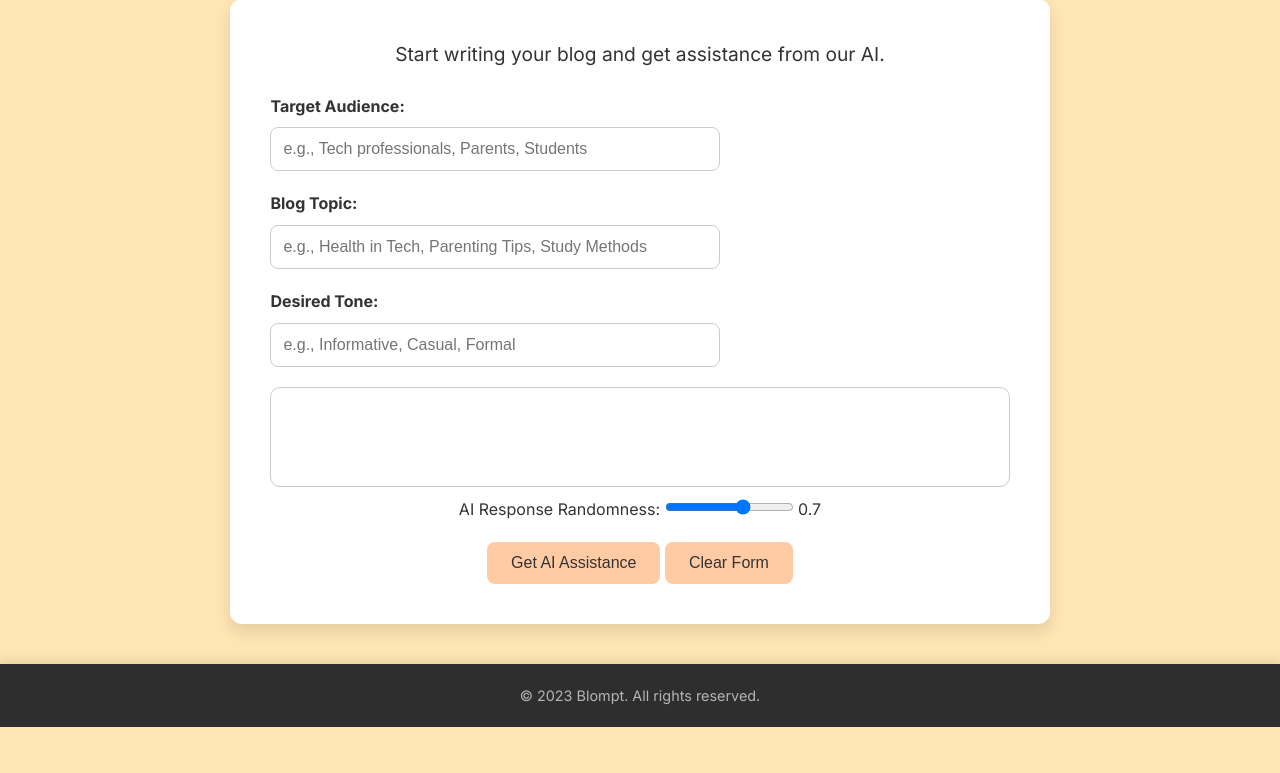
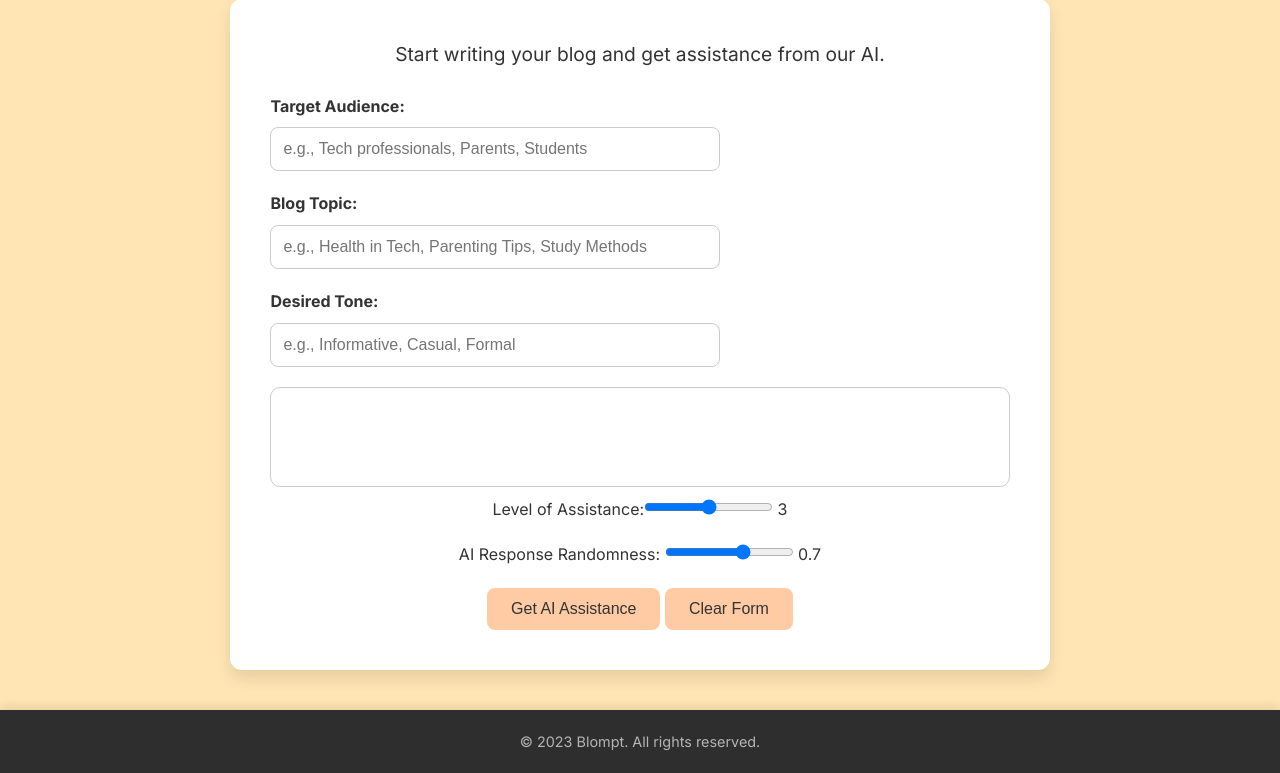
Before and after one commit to danielkellydev/blompt, a Django app: page / in a window 1280 px wide. Shown: the part 263-1036 px from the top of the page. Before the commit the page ends 990 px from the top, so only its background shows below. Run offline with Django 4.2, Linux system fonts and the light colour scheme.

Commit message:
re-added level of assistance, working on its functionality

```diff
--- a/blompt/blogwriter/static/css/styles.css
+++ b/blompt/blogwriter/static/css/styles.css
@@ -75,3 +75,10 @@ button:hover {
     background-color: #FFB090;
     transform: translateY(-2px);
 }
+
+.slider-container {
+    display: flex;
+    align-items: center;
+    justify-content: center;
+    margin-bottom: 20px;
+}
--- a/blompt/blogwriter/static/js/scripts.js
+++ b/blompt/blogwriter/static/js/scripts.js
@@ -8,26 +8,23 @@ document.addEventListener('DOMContentLoaded', function() {
     const audienceInput = document.getElementById('audience');
     const toneInput = document.getElementById('tone');
     const topicInput = document.getElementById('topic');
+    const levelOfAssistanceInput = document.getElementById('level_of_assistance');  // Slider for Level of Assistance
 
     getAssistanceBtn.addEventListener('click', async () => {
-        if(blogInput.value.trim().length === 0) {
-            alert('Please write something in the blog input first.');
-            return;
-        }
-
         // Get values from the additional fields
         const audience = encodeURIComponent(audienceInput.value);
         const tone = encodeURIComponent(toneInput.value);
         const topic = encodeURIComponent(topicInput.value);
-
+        const levelOfAssistance = encodeURIComponent(levelOfAssistanceInput.value);  // Get value from the slider
+        console.log("levelOfAssistance: " + levelOfAssistance)
         try {
-            let response = await fetch(`/get_ai_assistance?text=${encodeURIComponent(blogInput.value)}&audience=${audience}&tone=${tone}&topic=${topic}`);
+            let response = await fetch(`/get_ai_assistance?text=${encodeURIComponent(blogInput.value)}&audience=${audience}&tone=${tone}&topic=${topic}&level_of_assistance=${levelOfAssistance}`);  // Include level_of_assistance in the fetch URL
             if (response.ok) {
                 let data = await response.json();
                 let aiText = data.ai_response;  // assuming 'ai_response' is the key for the AI's output in the returned JSON
 
                 // Instead of appending directly to the blog input, show the suggestions in an alert:
-                alert(`Suggestions from AI:\n${aiText}`);
+                document.getElementById('aiResponse').innerText = aiText;
             } else {
                 console.error('Failed to fetch AI assistance.', response);
                 alert('There was an error getting AI assistance. Please check the console for details.');
--- a/blompt/blogwriter/templates/blogwriter/index.html
+++ b/blompt/blogwriter/templates/blogwriter/index.html
@@ -1,37 +1,78 @@
-{% extends "blogwriter/base.html" %}
-{% load static %}
-
-{% block title %}Blompt - AI Assisted Blog Writing{% endblock %}
-
-{% block head_extra %}
+{% extends "blogwriter/base.html" %} {% load static %} {% block title %}Blompt -
+AI Assisted Blog Writing{% endblock %} {% block head_extra %}
 <!-- Any extra CSS or meta tags for the index page only -->
-    <link rel="stylesheet" href="{% static 'css/base_styles.css' %}">
-    <link rel="stylesheet" href="{% static 'css/styles.css' %}">
-{% endblock %}
-
-{% block content %}
+<link rel="stylesheet" href="{% static 'css/base_styles.css' %}" />
+<link rel="stylesheet" href="{% static 'css/styles.css' %}" />
+{% endblock %} {% block content %}
 <section>
-        <p class="intro-text">Start writing your blog and get assistance from our AI.</p>
+  <p class="intro-text">
+    Start writing your blog and get assistance from our AI.
+  </p>
 
   <!-- Your blog writing form and other elements go here -->
   <div class="data-inputs">
     <label for="audience">Target Audience:</label>
-            <input type="text" id="audience" placeholder="e.g., Tech professionals, Parents, Students">
+    <input
+      type="text"
+      id="audience"
+      placeholder="e.g., Tech professionals, Parents, Students"
+    />
 
     <label for="topic">Blog Topic:</label>
-            <input type="text" id="topic" placeholder="e.g., Health in Tech, Parenting Tips, Study Methods">
+    <input
+      type="text"
+      id="topic"
+      placeholder="e.g., Health in Tech, Parenting Tips, Study Methods"
+    />
 
     <label for="tone">Desired Tone:</label>
-            <input type="text" id="tone" placeholder="e.g., Informative, Casual, Formal">
+    <input
+      type="text"
+      id="tone"
+      placeholder="e.g., Informative, Casual, Formal"
+    />
     <!-- Add more fields as needed -->
   </div>
 
   <!-- Contenteditable div acting as the textarea -->
-        <div id="textInput" contenteditable="true" style="border: 1px solid #ccc; padding: 10px; min-height: 100px; margin-bottom: 10px; border-radius: 10px; text-align: left;"></div>
+  <div
+    id="textInput"
+    contenteditable="true"
+    style="
+      border: 1px solid #ccc;
+      padding: 10px;
+      min-height: 100px;
+      margin-bottom: 10px;
+      border-radius: 10px;
+      text-align: left;
+    "
+  ></div>
   <div class="scale_button_div">
+    <div class="slider-container">
+      <label for="level_of_assistance">Level of Assistance:</label>
+      <div class="slider-wrapper">
+        <input
+          type="range"
+          id="level_of_assistance"
+          min="1"
+          max="5"
+          step="1"
+          value="3"
+        />
+        <span id="levelOfAssistanceValue">3</span>
+        <!-- Default value matches the default value of the slider -->
+      </div>
+    </div>
     <div id="tempscale">
       <label for="temperature">AI Response Randomness:</label>
-            <input type="range" id="temperature" min="0.2" max="1" step="0.1" value="0.7">
+      <input
+        type="range"
+        id="temperature"
+        min="0.2"
+        max="1"
+        step="0.1"
+        value="0.7"
+      />
       <span id="temperatureValue">0.7</span>
     </div>
     <button onclick="requestAIAssistance()">Get AI Assistance</button>
@@ -39,21 +80,28 @@
   </div>
   <div id="aiResponse"></div>
 </section>
-{% endblock %}
-
-{% block js %}
+{% endblock %} {% block js %}
 <!-- Any JavaScript for the index page only -->
 <script src="{% static 'js/scripts.js' %}"></script>
 <script>
-    window.addEventListener('DOMContentLoaded', (event) => {
+  window.addEventListener("DOMContentLoaded", (event) => {
     // Populate fields with stored values on page load
-        document.querySelectorAll('.data-inputs input, #textInput, #temperature').forEach(element => {
+    document
+      .getElementById("level_of_assistance")
+      .addEventListener("input", () => {
+        document.getElementById("levelOfAssistanceValue").innerText =
+          document.getElementById("level_of_assistance").value;
+      });
+    document
+      .querySelectorAll(".data-inputs input, #textInput, #temperature")
+      .forEach((element) => {
         const storedValue = localStorage.getItem(element.id);
         if (storedValue) {
           if (element.tagName === "INPUT") {
             element.value = storedValue;
-                    if (element.id === 'temperature') {
-                        document.getElementById('temperatureValue').innerText = storedValue;
+            if (element.id === "temperature") {
+              document.getElementById("temperatureValue").innerText =
+                storedValue;
             }
           } else {
             element.innerText = storedValue;
@@ -62,14 +110,17 @@
       });
 
     // Save data to localStorage when any field is updated
-    document.querySelectorAll('.data-inputs input, #textInput, #temperature').forEach(element => {
-        element.addEventListener('input', () => {
+    document
+      .querySelectorAll(".data-inputs input, #textInput, #temperature")
+      .forEach((element) => {
+        element.addEventListener("input", () => {
           if (element.tagName === "INPUT") {
             localStorage.setItem(element.id, element.value);
 
             // If it's the temperature input, update the temperatureValue span
-                if (element.id === 'temperature') {
-                    document.getElementById('temperatureValue').innerText = element.value;
+            if (element.id === "temperature") {
+              document.getElementById("temperatureValue").innerText =
+                element.value;
             }
           } else {
             localStorage.setItem(element.id, element.innerText);
@@ -79,30 +130,36 @@
   });
 
   function clearForm() {
-            document.querySelectorAll('.data-inputs input, #textInput').forEach(element => {
+    document
+      .querySelectorAll(".data-inputs input, #textInput")
+      .forEach((element) => {
         if (element.tagName === "INPUT") {
-                    element.value = '';
+          element.value = "";
         } else {
-                    element.innerText = '';
+          element.innerText = "";
         }
         localStorage.removeItem(element.id);
       });
   }
 
   function requestAIAssistance() {
-            const audience = document.getElementById('audience').value;
-            const topic = document.getElementById('topic').value;
-            const tone = document.getElementById('tone').value;
-            const userInput = document.getElementById('textInput').innerText;
-            const temperature = document.getElementById('temperature').value;
+    const audience = document.getElementById("audience").value;
+    const topic = document.getElementById("topic").value;
+    const tone = document.getElementById("tone").value;
+    const userInput = document.getElementById("textInput").innerText;
+    const temperature = document.getElementById("temperature").value;
 
-            const url = `/get_ai_assistance?text=${encodeURIComponent(userInput)}&audience=${encodeURIComponent(audience)}&topic=${encodeURIComponent(topic)}&tone=${encodeURIComponent(tone)}&temperature=${temperature}`;
+    const url = `/get_ai_assistance?text=${encodeURIComponent(
+      userInput
+    )}&audience=${encodeURIComponent(audience)}&topic=${encodeURIComponent(
+      topic
+    )}&tone=${encodeURIComponent(tone)}&temperature=${temperature}`;
     console.log("Requesting:", url);
 
     fetch(url)
-                .then(response => response.json())
-                .then(data => {
-                    document.getElementById('aiResponse').innerText = data.ai_response;
+      .then((response) => response.json())
+      .then((data) => {
+        document.getElementById("aiResponse").innerText = data.ai_response;
       });
   }
 </script>
--- a/blompt/blogwriter/views.py
+++ b/blompt/blogwriter/views.py
@@ -14,11 +14,26 @@ def get_ai_assistance(request):
     user_input = request.GET.get('text', '')
     openai.api_key = settings.OPENAI_API_KEY
     temperature = float(request.GET.get('temperature', '0.7'))
+    level_of_assistance = float(request.GET.get('level_of_assistance', '3.0'))
 
+    feedback_depth = {
+    1: "briefly",
+    2: "with a moderate amount of detail",
+    3: "thoroughly",
+    4: "with in-depth analysis",
+    5: "exhaustively"
+    }
 
     # Determine prompt based on user input and assistance level
-    feedback_prompt = f"You are a writing assistant. The ethos behind this application is that instead of getting AI to do all the work, your role is to assist and prompt the writer. The writer's input will be found in {user_input}. First of all, consider what the writer's audience is. The audience is {audience}. Next, consider what the writer's topic is. The topic is {topic}. Finally, consider what the writer's tone is. The tone is {tone}. Now, based on the writer's input, audience, topic, and tone, provide the writer with some feedback. If the {user_input} is empty, please ask the writer some questions to get them started. If the {user_input} is not empty, please consider what the writer has written, how it relates to the audience, topic, and tone, and provide the writer with some feedback."
-
+    feedback_prompt = (
+    f"You are a writing assistant. The ethos behind this application is that instead of getting AI to do all the work, "
+    f"your role is to assist and prompt the writer. The writer's input will be found in '{user_input}'. First of all, "
+    f"consider what the writer's audience is. The audience is '{audience}'. Next, consider what the writer's topic is. "
+    f"The topic is '{topic}'. Finally, consider what the writer's tone is. The tone is '{tone}'. "
+    f"Now, based on the writer's input, audience, topic, and tone, provide the writer with feedback {feedback_depth[level_of_assistance]}. "
+    f"If '{user_input}' is empty, please ask the writer some questions to get them started. If '{user_input}' is not empty, "
+    f"please consider what the writer has written, how it relates to the audience, topic, and tone, and provide the writer with feedback."
+    )
     max_tokens = 300
 
     response = openai.Completion.create(
--- a/blompt/blompt/settings.py
+++ b/blompt/blompt/settings.py
@@ -29,7 +29,7 @@ BASE_DIR = Path(__file__).resolve().parent.parent
 SECRET_KEY = env('DJANGO_SECRET_KEY')
 
 # SECURITY WARNING: don't run with debug turned on in production!
-DEBUG = False
+DEBUG = True
 
 ALLOWED_HOSTS = ['blompt-7246dbf65f3a.herokuapp.com', '127.0.0.1']
 
```
Lines whose indentation alone changed are shown as unchanged.
